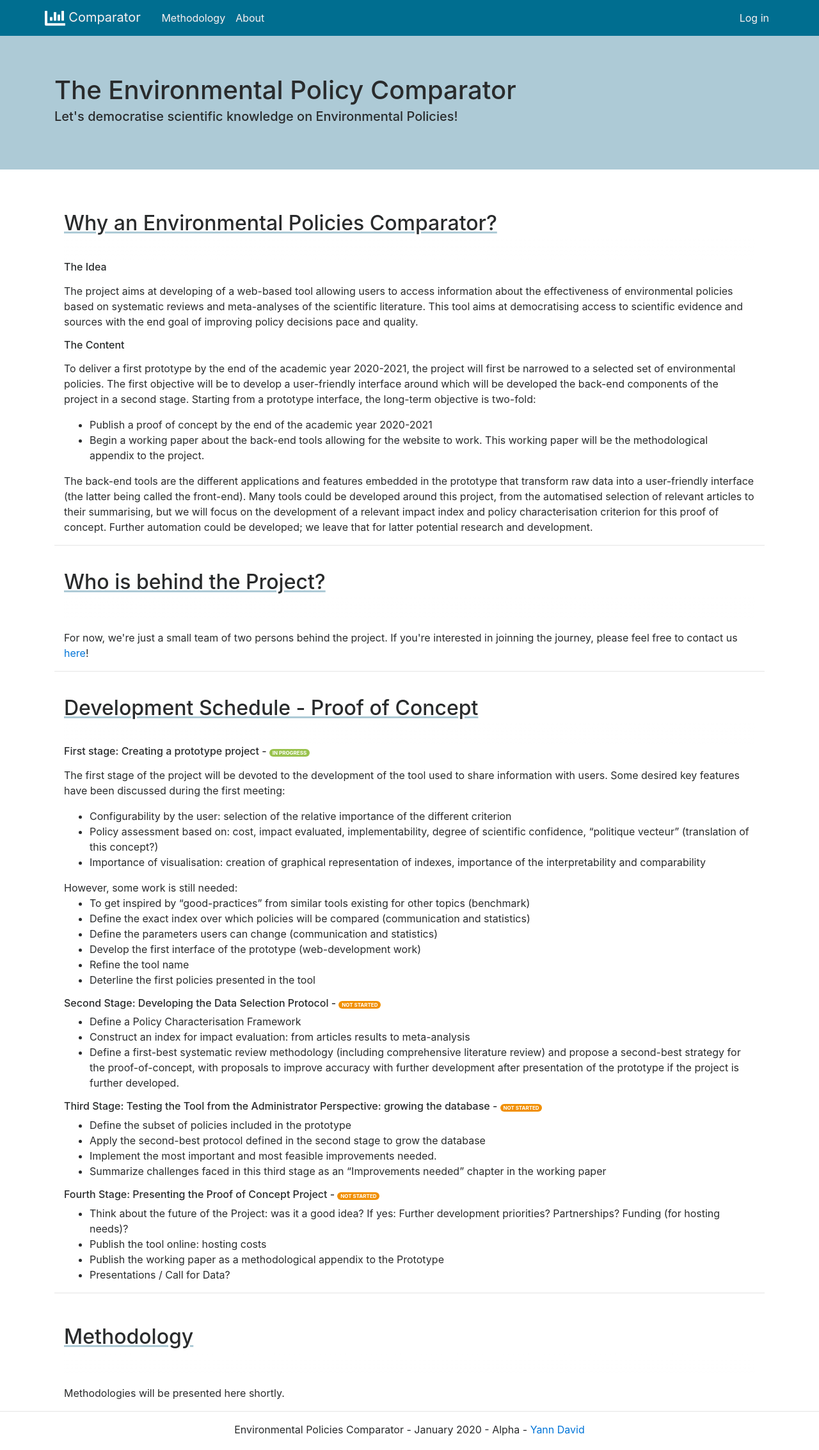
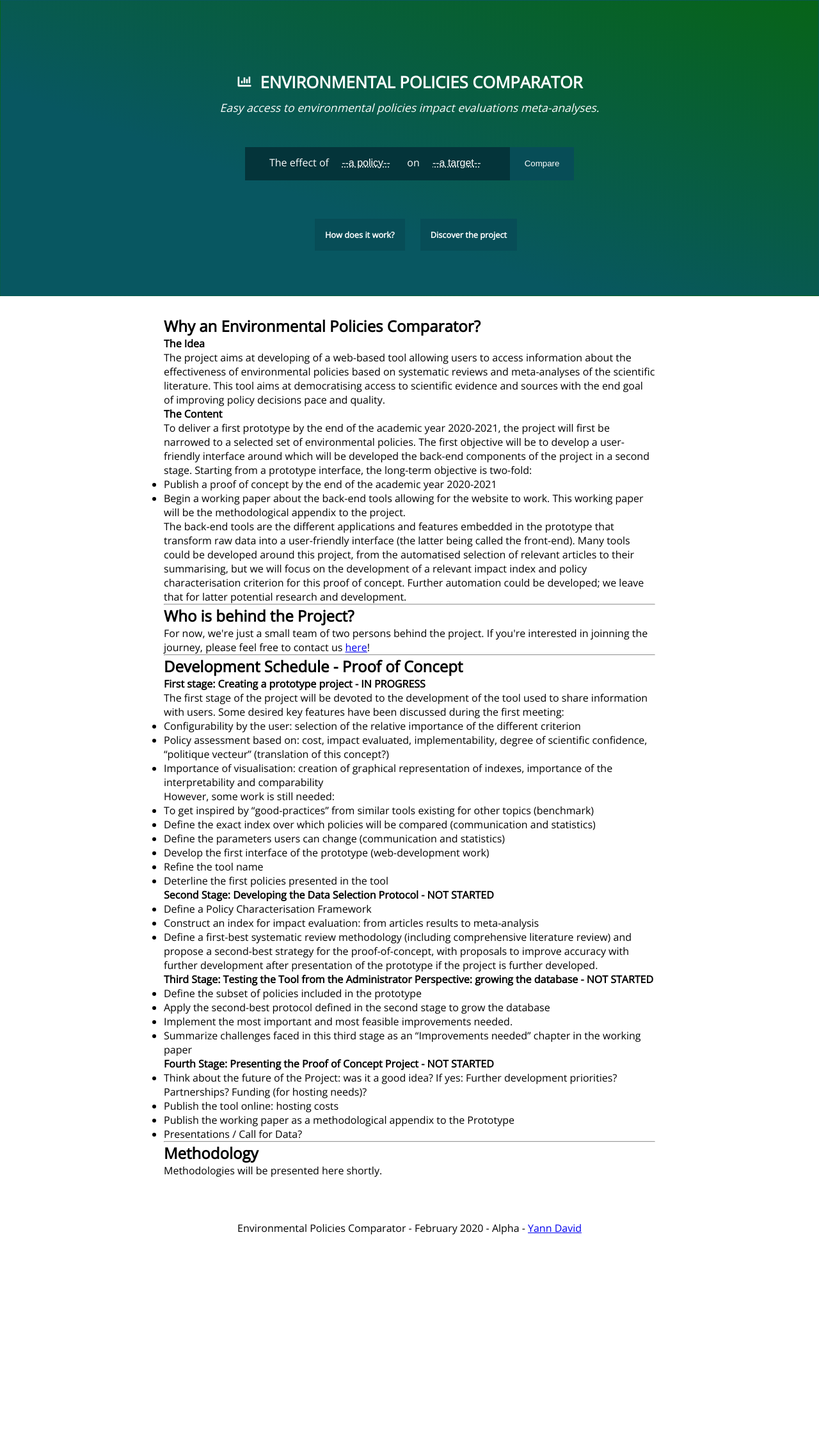
Before and after one commit to TrellixVulnTeam/policy-comparator_KDFX, a Flask app: page /project in a window 1280 px wide. Shown: the whole page at 64% size. After the commit the page ends 1930 px from the top, so only its background shows below. Run offline with Flask 2, Linux system fonts and the light colour scheme; parts of the project's set-up code (start-up, migrations or seed data) failed here and were passed over; some libraries are stand-ins or nearby versions.

Commit message:
total modification user front

```diff
--- /dev/null
+++ b/app/static/css/style.css
@@ -0,0 +1,275 @@
+/* Personal webpage css */
+/* Edited by Yann David - February 2021 */
+
+/******* GENERAL SETTINGS ************************************/
+/* Resetting margin/padding/margins */
+* {
+  box-sizing: border-box;
+  margin: 0px;
+  padding: 0px;
+}
+/****** BODY PART **********************************************/
+
+/* Setting body parameters */
+
+body {
+  font-family: "Open Sans", Geneva, Tahoma, sans-serif;
+  font-size: 100%;
+  /*  will cover the 100% of viewport */
+  min-height: 100vh;
+  position: relative;
+  padding-bottom: 100px;
+  /* height of your footer */
+}
+
+/* Title options */
+h1 {
+  /* defining font zie relative to body font size */
+  font-size: 1.6em;
+  font-weight: 800;
+  /* margin-top: 0px; */
+  margin-bottom: 10px;
+  text-align: center;
+}
+
+/* a h1.site {
+  color: white;
+  text-decoration: none;
+} */
+a.site {
+  /* removing bottom line of links in header */
+  color: white;
+  text-decoration: none;
+}
+a:hover .icon {
+  /* removing bottom line of links in header */
+  transform: scale(1.1);
+}
+h1 a:hover {
+  /* removing bottom line of links in header */
+  font-size: 1.61rem;
+}
+.site a:link,
+.site a:visited {
+  /* removing bottom line of links in header */
+  text-decoration: none;
+}
+p.subtitle {
+  font-size: 1.1rem;
+  text-align: center;
+  font-style: italic;
+  margin-bottom: 20px;
+}
+
+.icon {
+  height: 1.6rem;
+  width: 1.6rem;
+  padding-bottom: -10px;
+  padding-top: 5px;
+  margin-right: 5px;
+}
+
+div.container {
+  margin: 30px 20%;
+}
+
+div.background {
+  color: white;
+  background: linear-gradient(
+    to right top,
+    rgb(8, 87, 97) 35%,
+    rgb(7, 100, 24) 100%
+  );
+  top: 0px;
+  width: 100%;
+  border: 1px solid transparent;
+}
+
+.selectPolicy {
+  width: max-content;
+  margin: 50px auto 0px auto;
+  color: white;
+  background-color: rgb(4, 52, 58);
+  padding-left: 30px;
+  /* border: rgb(4, 52, 58) solid 1px; */
+}
+
+.itemSelect {
+  margin: 0px 8px 0px 8px;
+  min-height: fit-content;
+}
+
+.itemSelect.selector {
+  appearance: none;
+  outline: none;
+  border: none;
+  background-color: transparent;
+  color: white;
+  font-size: 1rem;
+  font-weight: 400;
+  text-decoration: underline dotted;
+  height: fit-content;
+  padding-bottom: 1px;
+}
+
+.info {
+  background-color: rgb(7, 77, 87);
+  color: white;
+  padding: 1rem;
+  margin: 0px;
+  border: none;
+  line-height: 20px;
+  width: 100px;
+}
+.info-text {
+  visibility: hidden;
+  font-family: "Open Sans", Geneva, Tahoma, sans-serif;
+  font-size: 0.8rem;
+  font-style: normal;
+  width: 180px;
+  background-color: rgba(0, 0, 0, 0.611);
+  color: white;
+  text-align: left;
+  border-radius: 6px;
+  padding: 5px 10px;
+
+  /* Position the tooltip */
+  position: absolute;
+  margin-left: 20px;
+  margin-top: -10px;
+  z-index: 1;
+}
+
+.selector select {
+  -webkit-appearance: none;
+  -moz-appearance: none;
+  appearance: none;
+  /* Add some styling */
+}
+
+.info:hover,
+.info:active {
+  background-color: rgb(9, 93, 106);
+  font-size: 0.9rem;
+  /* padding: 0.8rem; */
+}
+.info:hover .info-text {
+  visibility: visible;
+}
+
+div.presentation {
+  /* position relative to ancestor element */
+  position: relative;
+  /* ensure the presentation box is centered */
+  margin: 80px auto 0px auto;
+
+  /* Padding element inside */
+  padding: 30px 40px 40px 40px;
+
+  /* border radius */
+  /* border-radius: 10px; */
+  /* temporary border to observe stuff */
+  /* border: 2px solid black; */
+  /* background-color: rgba(33, 28, 33, 0.33); */
+}
+
+/* Defining links parameters in paragraphs */
+
+p > br {
+  display: block;
+  content: ""; /*option added for spacing to work on chrome*/
+  margin-bottom: 30px;
+}
+
+ul.networkLinks {
+  clear: left;
+  /* removing list buttons */
+  list-style-type: none;
+  text-align: center;
+  margin-top: 30px;
+  margin-bottom: 30px;
+}
+
+ul.networkLinks li {
+  /* ensuring links are aligned */
+  margin-top: 30px;
+  display: inline-block;
+  float: none;
+}
+
+ul.networkLinks li a {
+  /* creating button blocks */
+  display: block;
+  /* space between buttons */
+  /* padding: 8px 15px 8px 15px; */
+  border-style: solid;
+  font-size: 0.8rem;
+  font-style: normal;
+  margin-left: 20px;
+  background-color: rgb(7, 77, 87);
+  padding: 1rem;
+  border: none;
+}
+
+ul.networkLinks li a:link,
+ul.networkLinks li a:visited {
+  /* removing bottom line of links in div */
+  text-decoration: none;
+  /* setting default links font color in div */
+  font-weight: 900;
+  color: white;
+}
+
+ul.networkLinks li a:hover,
+ul.networkLinks li a:active {
+  /* setting links font color in div when hover or active */
+  background-color: rgb(9, 93, 106);
+  /* setting links font weight in div when hover or active */
+  font-weight: 900;
+}
+
+.footerCustom {
+  text-align: center;
+  position: absolute;
+  bottom: 0;
+  width: 100%;
+  padding-bottom: 2.5rem;
+}
+/*********************  Large devices *****************************/
+@media (min-width: 770px) {
+  div.presentation {
+    /* box width */
+    width: 800px;
+  }
+  .identity {
+    width: 30%;
+    float: right;
+  }
+  .selfPresentation {
+    float: left;
+    width: 60%;
+  }
+}
+
+@media (max-width: 769px) {
+  div.presentation {
+    /* box width */
+    border-color: transparent;
+    width: 90%;
+  }
+
+  .identity {
+    display: block;
+    margin-left: auto;
+    margin-right: auto;
+    width: 150px;
+    height: auto;
+    margin-bottom: 30px;
+  }
+  img.imagePresentation {
+    display: block;
+    text-align: center;
+    max-width: 180px;
+    height: auto;
+  }
+}
--- /dev/null
+++ b/app/templates/baseUser.html
@@ -0,0 +1,100 @@
+<!--This is the homepage template-->
+<!--Yann David | Last modified: 28.12-->
+<!DOCTYPE html>
+<html>
+
+<head>
+    <meta charset="utf-8">
+    <!-- favicon -->
+    <link rel="icon" href="../static/images/icone.svg">
+    <!-- Webpage title -->
+    {% block head %}
+    <title>
+        {% block title %}{% endblock %}Environmental Policies Comparator
+    </title>
+    {% endblock %}
+    <meta name="viewport" content="width=device-width">
+
+    <!-- Adding google font -->
+    <link rel="stylesheet" href="https://fonts.googleapis.com/css?family=Open+Sans">
+    <!-- CSS link -->
+    <link rel="stylesheet" media="screen" href="../static/css/style.css">
+</head>
+<header>
+    <!-- <nav>
+            <ul>
+                <li><a href="https://drive.google.com/file/d/1oJXli3j_zsOLcdgDFftnMW9iOXDbFvTj/view?usp=sharing" target="_blank">CV</a></li>
+                <li><a href="https://fr.linkedin.com/in/ydavid" target="_blank">Linkedin</a></li>
+                <li><a href="mailto:yann.collindavid@gmail.com" target="_blank">Email me</a></li>
+            </ul>
+        </nav> -->
+</header>
+
+<body>
+    {% with messages = get_flashed_messages(with_categories=true) %}
+        {% if messages %}
+            {% for category, message in messages %}
+            <div id = 'snackbar' class="snackbar alert-{{ category }}">
+            {{ message }}
+            </div>
+            {% endfor %}
+        {% endif %}
+    {% endwith %}
+    <!-- Personal Presentation Part -->
+    <div class="background">
+        <div class="presentation">
+            <h1 class="site">
+                <a class="site" href="{{ url_for('main.index') }}">
+                    <img src="../static/images/icone.svg" class="icon" alt="icon">
+                    ENVIRONMENTAL POLICIES COMPARATOR
+                </a>
+            </h1>
+
+            <p class="subtitle">
+                Easy access to environmental policies impact evaluations meta-analyses.
+            </p>
+            <div class="selectPolicy">
+                <span class="itemSelect">The effect of </span>
+                <select name="policy" class="itemSelect selector">
+                    <option value="">--a policy--</option>
+                    <option value="">Carbon Tax</option>
+                </select>
+                <span class="itemSelect"> on </span>
+                <select name="target" class="itemSelect selector">
+                    <option value="">--a target--</option>
+                    <option value="">CO2 emissions</option>
+                </select>
+                <button type="submit" class="info" form="form1" value="Compare!">
+                    Compare
+                    <span class="info-text">Select a policy and a target to find the associated meta analysis</span>
+
+                </button>
+
+
+            </div>
+            <p class>
+            </p>
+            <ul class="networkLinks">
+
+                <li><a href="{{ url_for('main.project') }}">How does it work?</a></li>
+
+                <li><a href="{{ url_for('main.project') }}">Discover the project</a></li>
+            </ul>
+
+        </div>
+    </div>
+    {% block content %}
+    {% endblock %}
+    <!-- Projects presentation -->
+    <!-- <div class="projects">
+            <h1>Discover my projects</h1>
+        </div> -->
+</body>
+<footer class="footerCustom">
+    <p>
+        Environmental Policies Comparator - February 2020 - Alpha - <a href="https://yanndav.github.io/" target="_blank">Yann
+            David</a>
+    </p>
+</footer>
+
+</html>
--- a/app/templates/project.html
+++ b/app/templates/project.html
@@ -1,18 +1,11 @@
 <!--This file generates the Project Presentation template-->
 <!--Yann David | Last modified: 28.12-->
-{% extends "base.html" %}{% block title %} The Project - {% endblock %}
+{% extends "baseUser.html" %}{% block title %} The Project - {% endblock %}
 {% block head %}
 {{ super() }}
-<style></style>
 {% endblock %}
 {% block content %}
 
-<div class="jumbotron jumbotron-fluid">
-        <div class = "container">
-            <h1>The Environmental Policy Comparator</h1>
-            <h5>Let's democratise scientific knowledge on Environmental Policies!</h5>
-        </div>
-</div>
 
 <div class="container">
     <div class="mb-2 col-md-12">
```
Also changed, not shown: app/templates/#index.html (added, +43 -0 lines), app/templates/index.html (+1 -36 lines).
